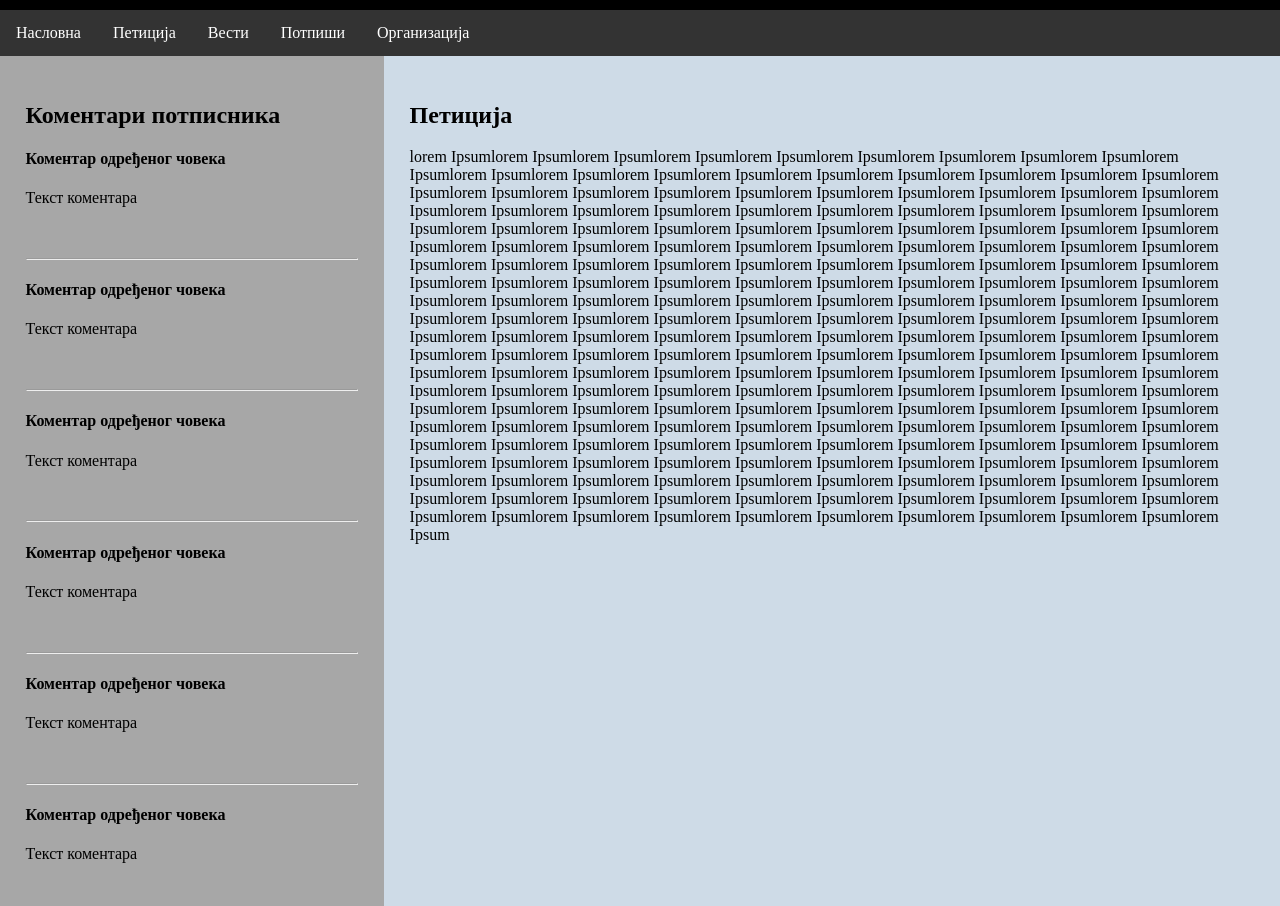
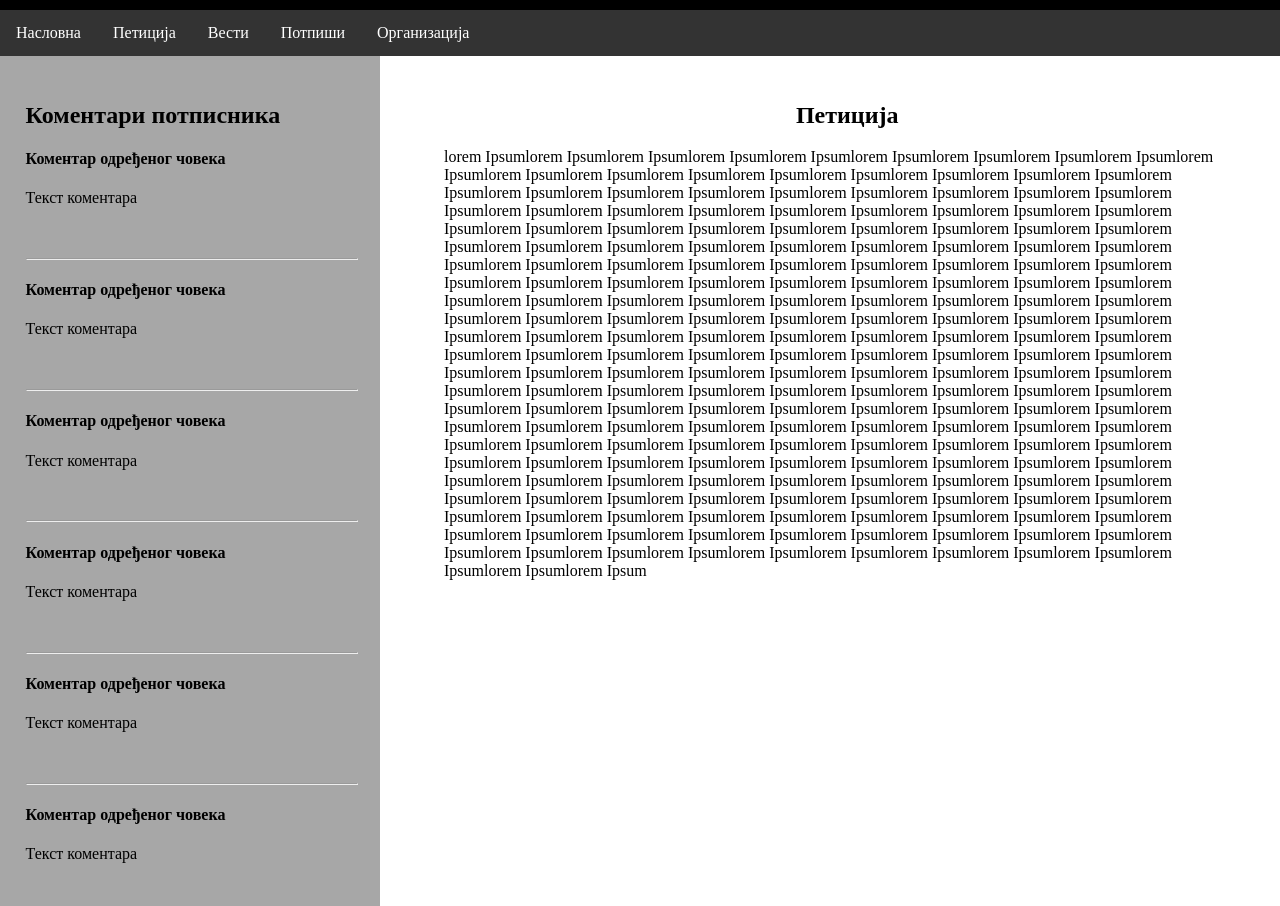
Before and after one commit to bpavle/PetitionWebsite, a PHP site: page / in a window 1280 px wide. Run offline with PHP 8.4, Linux system fonts and the light colour scheme.

Commit message:
Centrirana peticija

```diff
--- a/style.css
+++ b/style.css
@@ -15,15 +15,19 @@
     height: 50px;
 }*/
 .petition {
-  background-color: rgb(206, 219, 231);
+  background-color: rgb(255, 255, 255);
   width: 70%;
   height: 850px;
   display: inline-block;
   padding: 2%;
+  padding-left: 5%;
   box-sizing: border-box;
   overflow: auto;
   vertical-align: top;
   margin-left: -4px;
+}
+.petition h2 {
+  text-align: center;
 }
 
 .comments-container {
@@ -40,8 +44,10 @@
   height: 100px;
 }
 .content {
-  display: inline;
-  vertical-align: top;
+  display: flex;
+
+  align-content: center;
+  align-self: center;
 }
 /* Prepisano sa W3school*/
 .navigation {
```
